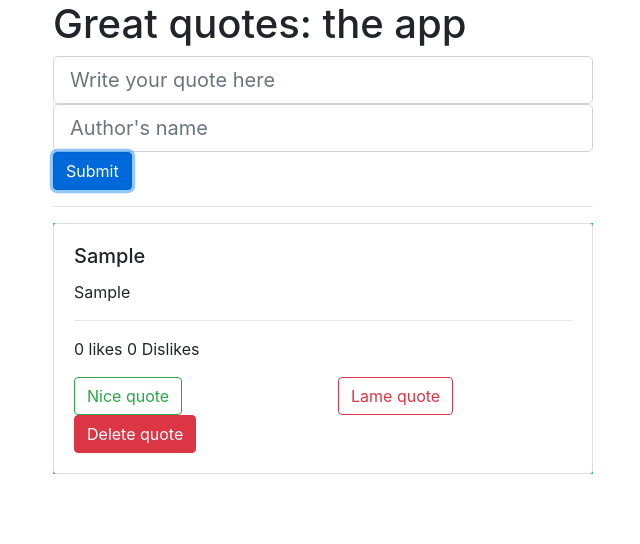
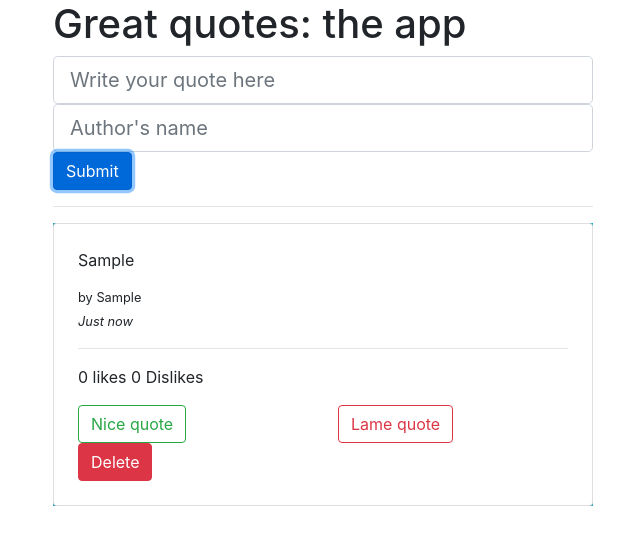
Before and after one commit to Dennis-Kiambi/quote, an Angular app: page / in a window 1280 px wide. Both pictures are taken after typing "Sample", "Sample" into the empty fields and a click on the button "Submit". Shown: the top 544 px of the page, without its empty margins (32-672 px from the left). Built offline with nearby package versions, Linux system fonts and the light colour scheme.

Commit message:
add createdAt, likes and dislikes insertions to display time, likes and dislikes

```diff
--- a/src/app/quote/quote.component.html
+++ b/src/app/quote/quote.component.html
@@ -2,15 +2,18 @@
 
 <div class="card">
     <!-- <img src="..." class="card-img-top" alt="..."> -->
-    <div class="card-body">
-        <h5 class="card-title">{{quote.author}}</h5>
-        <p>{{quote.details}}</p>
+    <div class="card-body" style="background-color:transparent; margin:4px">
+        <p class="card-title">{{quote.details}}</p>
+        <small>by {{quote.author}}</small>
+        <br />
+        <small><i>{{quote.createdAt | elapsedTime}}</i></small>
 
         <hr />
         <p class="card-text">{{quote.likes}} likes {{quote.dislikes}} Dislikes </p>
 
+
         <app-vote [quote]="quote"></app-vote>
 
-        <button type="button" class="btn btn-danger" (click)='quoteDelete(true)'>Delete quote</button>
+        <button type="button" class="btn btn-danger">Delete</button>
     </div>
 </div>
--- a/src/app/quote/quote.component.ts
+++ b/src/app/quote/quote.component.ts
@@ -1,5 +1,5 @@
 import { Component, Input, OnInit, Output, EventEmitter } from '@angular/core';
-import { Quote } from '../quote';
+import { Quote } from '../models';
 
 @Component({
   selector: 'app-quote',
@@ -11,13 +11,6 @@ export class QuoteComponent implements OnInit {
   @Input()
   quote: Quote;
 
-  @Output()
-  isComplete = new EventEmitter<boolean>();
-
-  quoteDelete(complete: boolean) {
-    this.isComplete.emit(complete);
-  }
-
   constructor() { }
 
   ngOnInit(): void {
```
